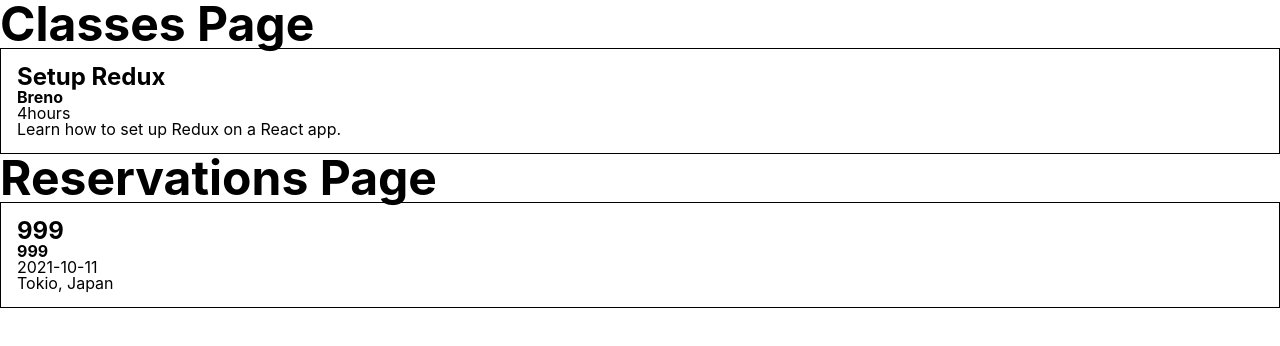
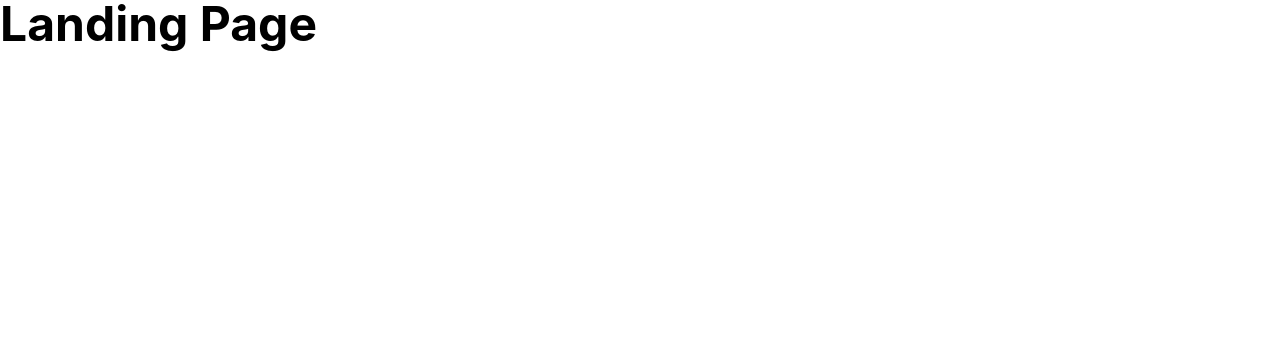
Before and after one commit to icode198/expert-class-frontend, a React (Create React App) app: page / in a window 1280 px wide. Shown: the top 346 px of the page. Built offline with nearby package versions, Linux system fonts and the light colour scheme.

Commit message:
Setup routes for components

```diff
--- a/package.json
+++ b/package.json
@@ -8,6 +8,7 @@
     "react": "^17.0.2",
     "react-dom": "^17.0.2",
     "react-redux": "^7.2.5",
+    "react-router-dom": "^5.3.0",
     "react-scripts": "4.0.3",
     "redux": "^4.1.1",
     "redux-logger": "^3.0.6"
--- a/src/App.js
+++ b/src/App.js
@@ -1,11 +1,25 @@
+import React from 'react';
+import { HashRouter as Router, Switch, Route } from 'react-router-dom';
 import ClassesPage from './features/classes/ClassesPage'; // eslint-disable-line
 import ReservationsPage from './features/reservations/ReservationsPage'; // eslint-disable-line
+import LandingPage from './features/landingPage/landingPage';
 
 function App() {
   return (
     <div className="App">
-      <ClassesPage />
-      <ReservationsPage />
+      <Router>
+        <Switch>
+          <Route path="/classes">
+            <ClassesPage />
+          </Route>
+          <Route path="/my-reservations">
+            <ReservationsPage />
+          </Route>
+          <Route path="/">
+            <LandingPage />
+          </Route>
+        </Switch>
+      </Router>
     </div>
   );
 }
--- /dev/null
+++ b/src/features/landingPage/landingPage.css
@@ -0,0 +1 @@
+/* TBA */
--- /dev/null
+++ b/src/features/landingPage/landingPage.js
@@ -0,0 +1,10 @@
+import './landingPage.css';
+import React from 'react';
+
+export default function LandingPage() {
+  return (
+    <div>
+      <h1>Landing Page</h1>
+    </div>
+  );
+}
```
Also changed, not shown: 2 other files (tests, documents, lock files or other folders).
